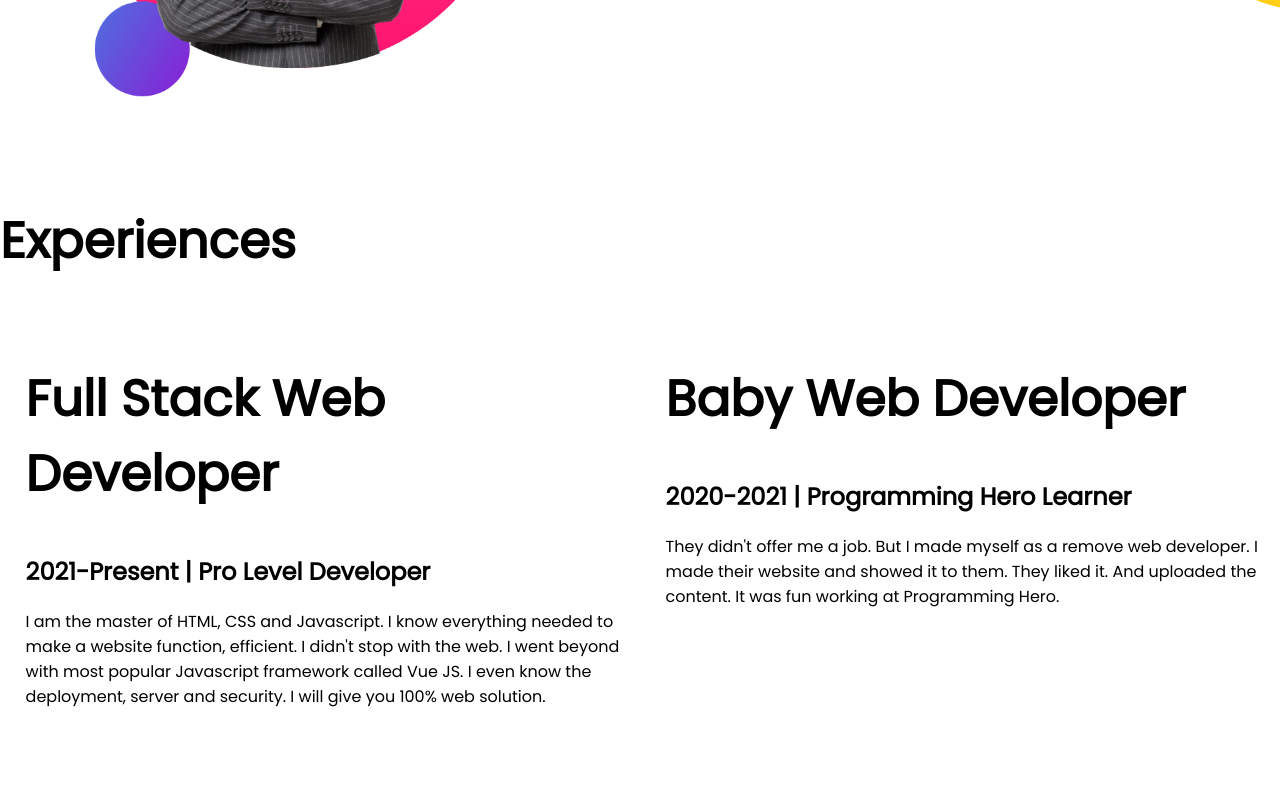
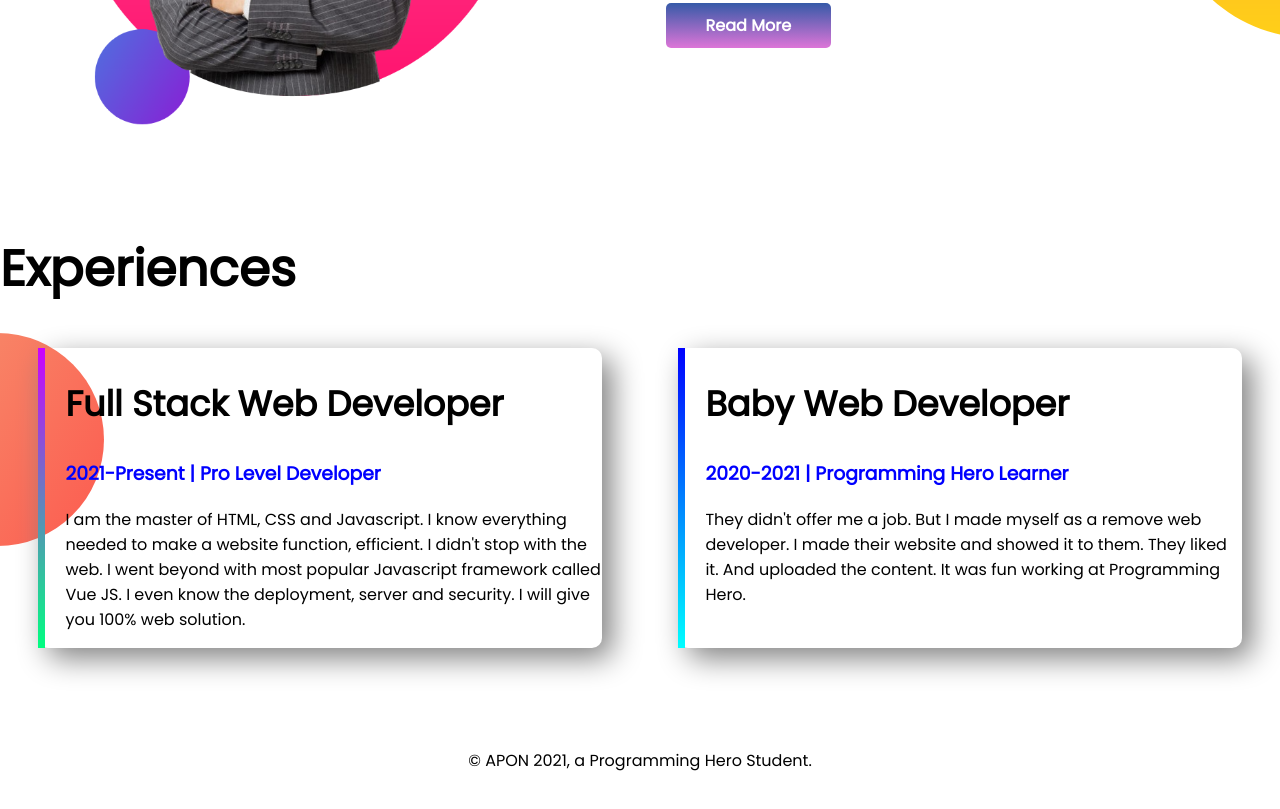
Before and after one commit to azeiez/portfolio1, a plain HTML site: page index.html in a window 1280 px wide. Shown: the part 1047-1856 px from the top of the page. Drawn offline with Linux system fonts and the light colour scheme.

Commit message:
footer added

```diff
--- a/index.html
+++ b/index.html
@@ -28,7 +28,7 @@
     </section>
     <section class="dream-big flexible-container">
         <div class="hulf-width">
-        <img src="/images/business-man.png" alt="">
+        <img src="/images/business-man.png" alt="business man photo">
         </div>
 
         <div class="hulf-width">
@@ -46,18 +46,18 @@
     <section class="Experiences-aria">
         <h1>Experiences</h1>
         <div class="flexible-container" >
-            <div class="hulf-width">
-                <h1>Full Stack Web Developer</h1>
-                <h2>2021-Present | Pro Level Developer</h2>
+            <div id="full-tack-exp" class="Experiences-item">
+                <h2 >Full Stack Web Developer</h2>
+                <h3 class="blue-color">2021-Present | Pro Level Developer</h3>
                 <p>I am the master of HTML, CSS and Javascript. I know everything needed to make a website function, efficient. I didn't stop with the web. I went beyond with most popular Javascript framework called Vue JS. I even know the deployment, server and security. I will give you 100% web solution.</p>
               </div>
-              <div class="hulf-width">
-                  <h1>Baby Web Developer</h1>
-                  <h2>2020-2021 | Programming Hero Learner</h2>
+              <div id="web-dev-exp" class="Experiences-item">
+                  <h2>Baby Web Developer</h2>
+                  <h3 class="blue-color">2020-2021 | Programming Hero Learner</h3>
                   <p>They didn't offer me a job. But I made myself as a remove web developer. I made their website and showed it to them. They liked it. And uploaded the content. It was fun working at Programming Hero.</p>
               </div>
         </div>
     </section>
-
+<footer><p>© APON 2021, a Programming Hero Student.</p></footer>
 </body>
 </html>
--- a/style.css
+++ b/style.css
@@ -4,6 +4,9 @@ body {
 }
 h1 {
   font-size: 50px;
+}
+h2 {
+  font-size: 35px;
 }
 .blue-color {
   color: blue;
@@ -44,3 +47,29 @@ h1 {
   background-repeat: no-repeat;
   background-position: right;
 }
+.Experiences-aria {
+  background-image: url(/images/exp-bg.png);
+  background-repeat: no-repeat;
+  background-position: left;
+}
+.Experiences-item {
+  width: 44%;
+  margin-left: 3%;
+  margin-right: 3%;
+  padding-left: 20px;
+  box-shadow: 10px 10px 30px gray;
+  border-radius: 10px;
+}
+#web-dev-exp {
+  border-left: 7px solid;
+  border-image: linear-gradient(blue, cyan);
+  border-image-slice: 1;
+}
+#full-tack-exp {
+  border-left: 7px solid;
+  border-image: linear-gradient(rgb(204, 0, 255), rgb(0, 255, 128));
+  border-image-slice: 1;
+}
+footer p {
+  text-align: center;
+}
```
Also changed, not shown: 1 other file.
